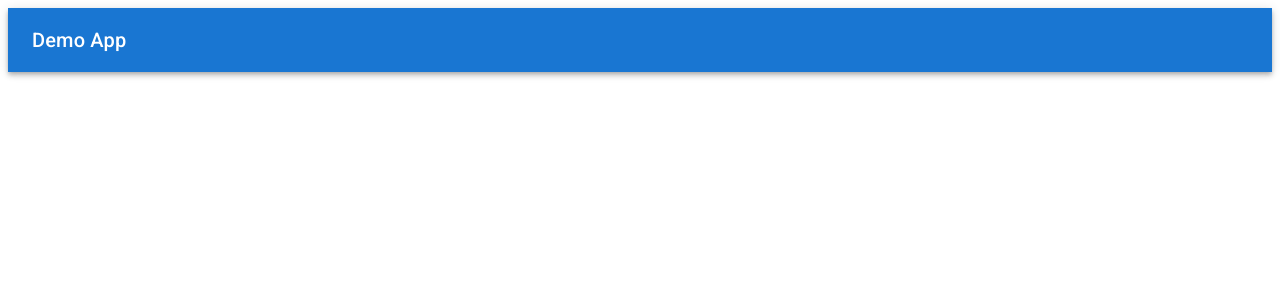
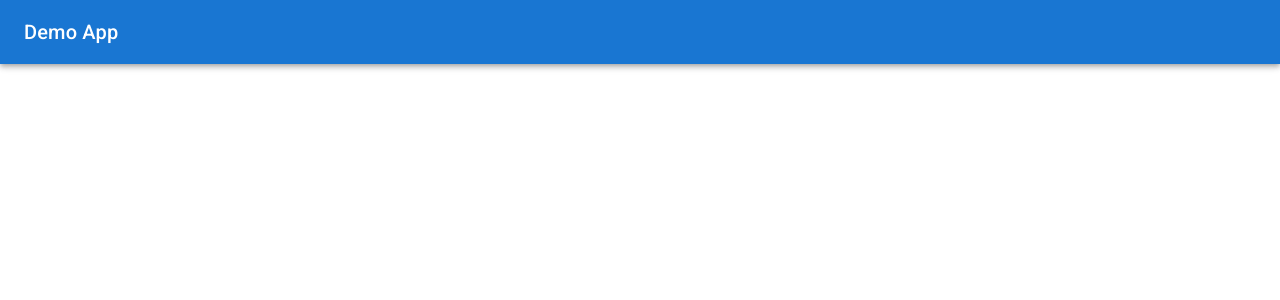
Before and after one commit to CJM1994/mui-formik, a React (Create React App) app: page / in a window 1280 px wide. Shown: the top 300 px of the page. Built offline with nearby package versions, Linux system fonts and the light colour scheme.

Commit message:
add grids and container for main page layout

```diff
--- a/src/App.tsx
+++ b/src/App.tsx
@@ -1,7 +1,25 @@
+import { Container, Grid } from "@mui/material";
 import Header from "./components/Header";
+import "./styles/App.css";
 
 const App = () => {
-  return <Header />;
+  return (
+    <Grid container>
+      {/* A grid container holds grid items */}
+      <Grid item xs={12}>
+      {/* Breakpoints like xs sm md lg xl are like @media queries in css and
+       determine the number of columns taken up at different screen sizes,
+      takes values from 1-12 with 12 being the full screen width */}
+        <Header />
+      </Grid>
+      <Grid item xs={12}>
+        <Container maxWidth={"md"}>
+          {/* A container centers your content horizontally */}
+          <div></div>
+        </Container>
+      </Grid>
+    </Grid>
+  );
 };
 
 export default App;
--- /dev/null
+++ b/src/styles/App.css
@@ -0,0 +1,6 @@
+html,
+body {
+    margin: 0;
+    padding: 0;
+    box-sizing: border-box;
+}
```
